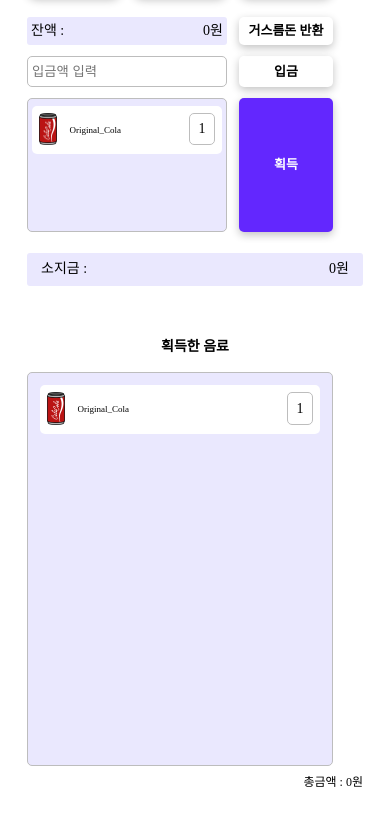
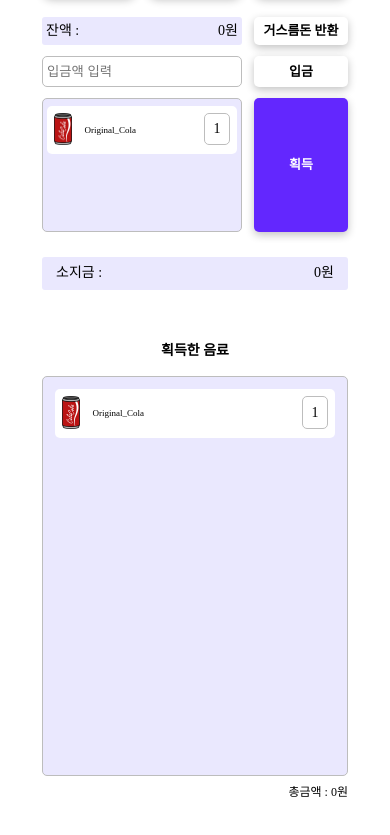
Before and after one commit to yws1502/vending-machine, a plain HTML site: page index.html in a window 390 px wide. Shown: the part 395-1230 px from the top of the page. Drawn offline with Linux system fonts and the light colour scheme.

Commit message:
✨ Add  media query

```diff
--- a/src/style/style.scss
+++ b/src/style/style.scss
@@ -33,8 +33,9 @@ body {
 .container {
   display: flex;
   justify-content: center;
+  align-items: center;
   gap: 30px;
-  margin-bottom: 200px;
+  margin-bottom: 100px;
 }
 
 
@@ -207,7 +208,7 @@ ul[class$="basket"] {
 .my-basket {
   position: relative;
   background-color: #FFF;
-  padding: 1em 2.7em 0;
+  padding: 1.4em 2.7em;
   &::before {
     content: "";
     position: absolute;
@@ -232,7 +233,7 @@ ul[class$="basket"] {
   // overiding
   .get-beverage-basket {
     width: 306px;
-    height: 394px;
+    height: 400px;
     margin-bottom: 1em;
   }
   .total-price {
@@ -241,7 +242,7 @@ ul[class$="basket"] {
   }
 }
 
-@media (max-width: 400px) {
+@media (max-width: 500px) {
   body {
     background-color: #FFF;
   }
@@ -256,7 +257,7 @@ ul[class$="basket"] {
   .container {
     flex-direction: column;
     gap: 0;
-    margin-bottom: 70px;
+    margin-bottom: 50px;
     .order-section {
       padding-bottom: 0;
     }
```
Also changed, not shown: src/style/style.css.
